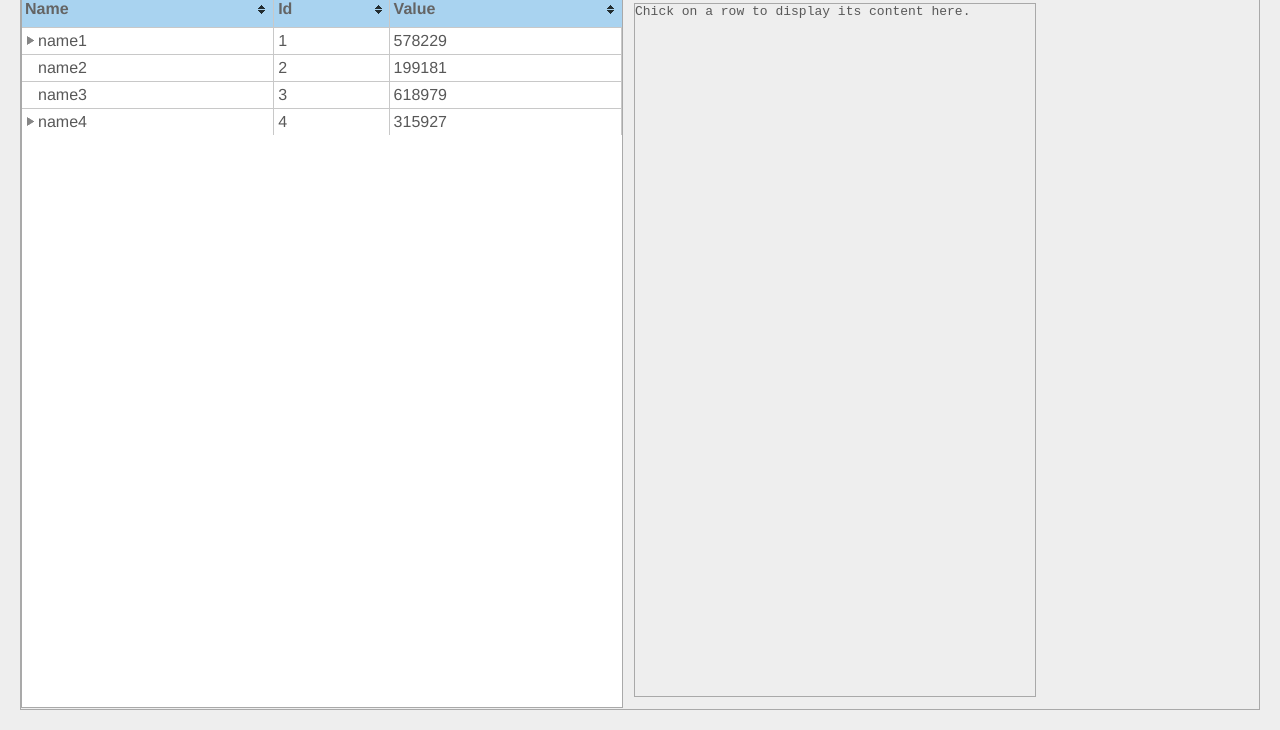
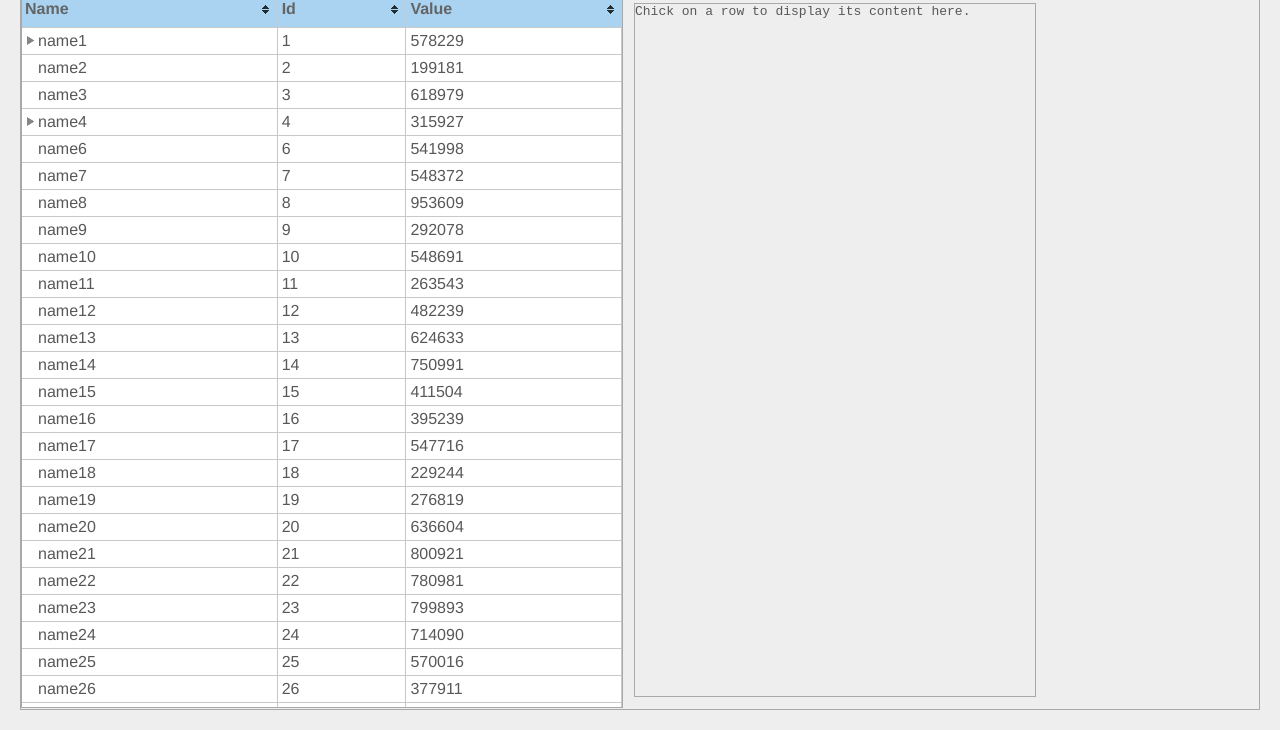
Before and after one commit to grimmpp/sortable-and-scrollable-table-with-fixed-header, a plain HTML site: page treeTable.html in a window 1280 px wide. Shown: the part 70-800 px from the top of the page. Drawn offline with Linux system fonts and the light colour scheme.

Commit message:
more test data added

```diff
--- a/treeTable.html
+++ b/treeTable.html
@@ -76,6 +76,10 @@
                 }
             ]
 
+            for(var i=6; i<50; i++) {
+                testData.push( {"id": i, "name": "name"+i, "value": Math.floor(100000 + Math.random() * 900000) } )
+            }
+
             /** Table creation */
             var scrollableTable = new scrollableTable('scrollableTable', 'wrapper')
             scrollableTable.setTableHeader(["Name", "Id", "Value"])
```
